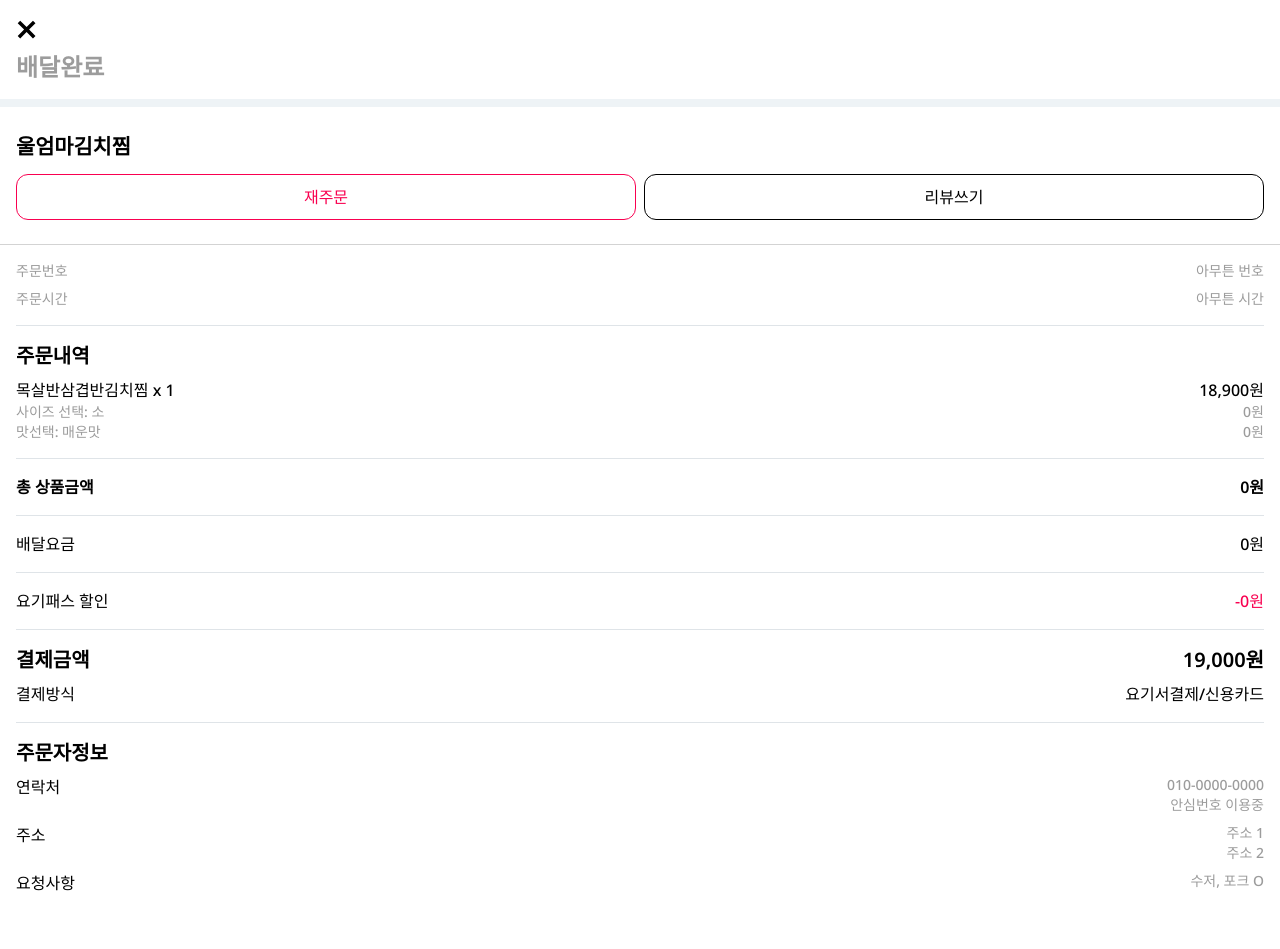
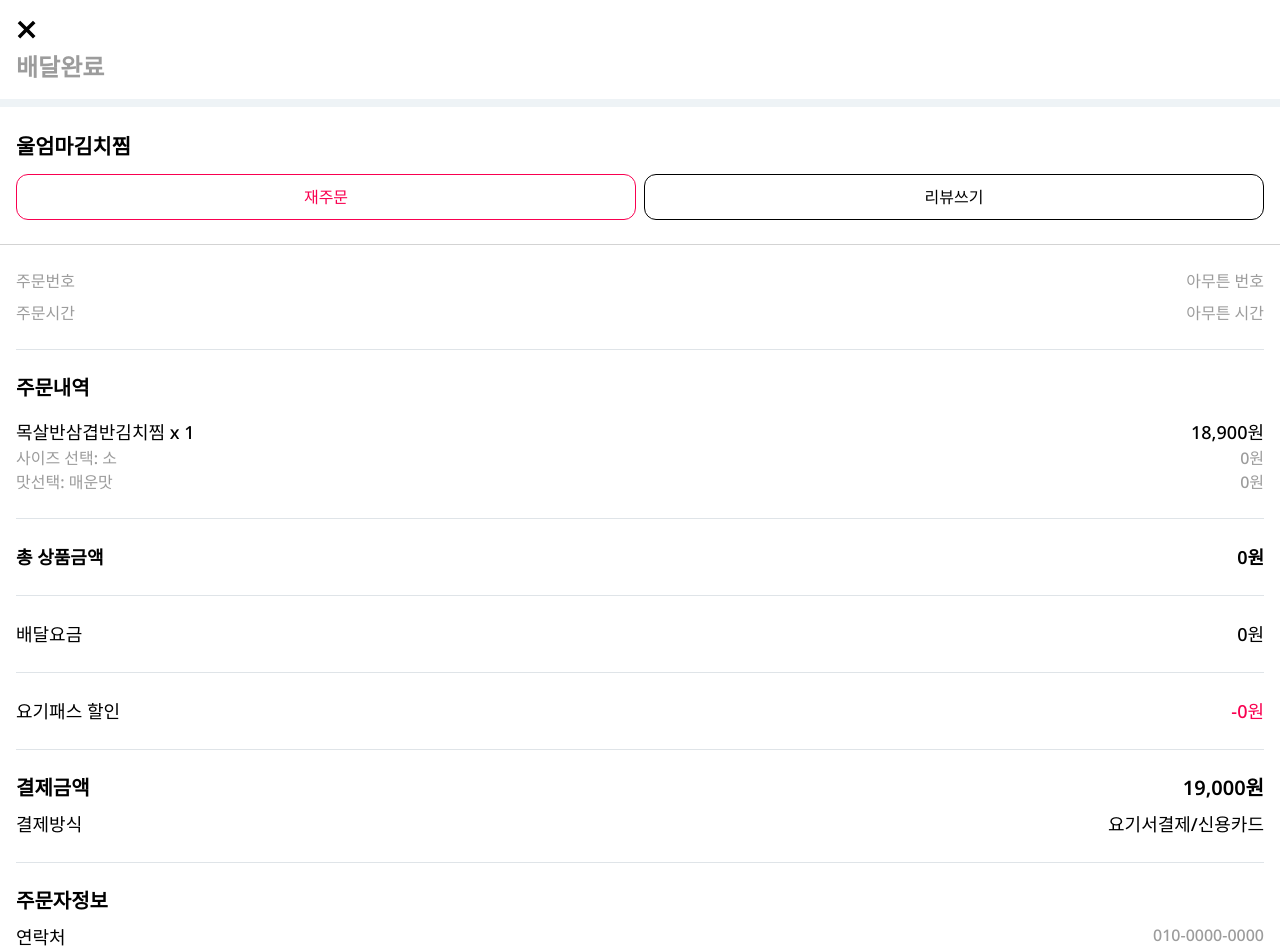
Before and after one commit to tlsrl6427/yogiyo-front, a Next.js app: page /order/detail in a window 1280 px wide. Shown: the top 949 px of the page. Built offline with nearby package versions, Linux system fonts and the light colour scheme.

Commit message:
[feat] 주문상세에서 orderId를 쿼리스트링으로 받는 상태

```diff
--- a/app/order/detail/page.tsx
+++ b/app/order/detail/page.tsx
@@ -1,20 +1,24 @@
 'use client';
-import PrevPageX from '@/components/common/PrevPageX';
+
 import { getOrderDetail } from '@/services/orderAPI';
 import React, { useEffect, useState } from 'react';
 import { useSearchParams, useRouter } from 'next/navigation';
 import { useRecoilValue } from 'recoil';
 import { userInfoAtom } from '@/recoil/state';
 
+import Receipt from '@/components/order/detail/receipt';
+import ShopInfo from '@/components/order/detail/shopInfo';
+import DeliState from '@/components/order/detail/deliState';
+
 const OrderDetail = () => {
   //const orderStateMap = ['주문확인','조리중','배달중','배달완료'];
   //const order = '' // api 결과로 가져온 데이터
   const user = useRecoilValue(userInfoAtom);
-  //const token = user.accessToken;
-  //const token = 'Bearer eyJhbGciOiJIUzI1NiJ9.eyJzdWIiOiJtaW50b2xiQG5hdmVyLmNvbSIsInByb3ZpZGVyVHlwZSI6Ik5BVkVSIiwidXNlclR5cGUiOiJNZW1iZXIiLCJleHAiOjE3MDIzNjY5MjZ9.vgShPvQHmksxsdu-asCCCO8rEARbb6HBwg0rSoIpBPE'
-
   const queryString = useSearchParams();
   const id = queryString.get('id');
+
+  const [itemList, setItemList] = useState([])
+  const [orderInfo, setOrderInfo] = useState([]);
 
   if (!id) {
     const router = useRouter();
@@ -24,101 +28,20 @@ const OrderDetail = () => {
   useEffect(() => {
     console.log(`orderId: ${id}`);
     if(id){
-      getOrderDetail(id);
+      handleGetOrderDetail(id);
     }
   },[]);
 
+  const handleGetOrderDetail = async (id: string) => {
+    const res = getOrderDetail(id);
+
+  }
+
   return (
     <div className='w-screen min-h-screen bg-grey7'>
-      <div className='p-4 mb-2 bg-white'>
-        <PrevPageX size="1.7em"/>
-        <div className="pt-2 text-grey4 font-semibold text-2xl">배달완료</div>
-      </div>
-      <div className='px-4 py-6 bg-white min-h-10 border-b border-grey2'>
-        <div className='pb-3 font-semibold text-[1.3rem]'>울엄마김치찜</div>
-        <div className='flex'>
-          <div className='flex-1 p-2 mr-1 leading-7 text-center rounded-xl border border-pink1 text-pink1'>재주문</div>
-          <div className='flex-1 p-2 ml-1 leading-7 text-center rounded-xl border border-black'>리뷰쓰기</div>
-        </div>
-      </div>
-      <div className='px-4 bg-white min-h-10'>
-        <div className='py-4 border-b border-grey8 text-sm text-grey4'>
-          <div className='flex'>
-            <div className='w-[8rem]'>주문번호</div>
-            <div className='flex-1 text-right'>아무튼 번호</div>
-          </div>
-          <div className='flex mt-2'>
-            <div className='w-[8rem]'>주문시간</div>
-            <div className='flex-1 text-right'>아무튼 시간</div>
-          </div>
-        </div>
-        <div className='py-4 border-b border-grey8'>
-          <div className='pb-2 text-xl font-semibold'>주문내역</div>
-          <div className='flex'>
-            <div className='flex-1'>목살반삼겹반김치찜 x 1</div>
-            <div className='w-[8rem] text-right'>18,900원</div>
-          </div>
-          <div className='text-sm text-grey4'>
-            <div className='flex'>
-              <div className='flex-1'>사이즈 선택: 소</div>
-              <div className='w-[8rem] text-right'>0원</div>
-            </div>
-            <div className='flex'>
-              <div className='flex-1'>맛선택: 매운맛</div>
-              <div className='w-[8rem] text-right'>0원</div>
-            </div>
-          </div>
-        </div>
-        <div className='py-4 border-b border-grey8'>
-          <div className='flex'>
-            <div className='w-[8rem] font-semibold'>총 상품금액</div>
-            <div className='flex-1 font-semibold text-right'>0원</div>
-          </div>
-        </div>
-        <div className='py-4 border-b border-grey8'>
-          <div className='flex'>
-            <div className='w-[8rem]'>배달요금</div>
-            <div className='flex-1 text-right'>0원</div>
-          </div>
-        </div>
-        <div className='py-4 border-b border-grey8'>
-          <div className='flex'>
-            <div className='w-[8rem]'>요기패스 할인</div>
-            <div className='flex-1 text-right text-pink1'>-0원</div>
-          </div>
-        </div>
-        <div className='py-4 border-b border-grey8'>
-          <div className='flex pb-2 text-xl font-semibold'>
-            <div className='w-[8rem]'>결제금액</div>
-            <div className='flex-1 text-right'>19,000원</div>
-          </div>
-          <div className='flex'>
-            <div className='w-[8rem]'>결제방식</div>
-            <div className='flex-1 text-right'>요기서결제/신용카드</div>
-          </div>
-        </div>
-        <div className='py-4'>
-          <div className='flex pb-2 text-xl font-semibold'>주문자정보</div>
-          <div className='flex min-h-[3rem]'>
-            <div className='w-[8rem]'>연락처</div>
-            <div className='flex-1 text-right text-sm text-grey4'>
-              <p>010-0000-0000</p>
-              <p>안심번호 이용중</p>
-            </div>
-          </div>
-          <div className='flex min-h-[3em]'>
-            <div className='w-[8rem]'>주소</div>
-            <div className='flex-1 text-right text-sm text-grey4'>
-              <p>주소 1</p>
-              <p>주소 2</p>
-            </div>
-          </div>
-          <div className='flex min-h-[3rem]'>
-            <div className='w-[8rem]'>요청사항</div>
-            <div className='flex-1 text-right text-sm text-grey4'>수저, 포크 O</div>
-          </div>
-        </div>
-      </div>
+      <DeliState />
+      <ShopInfo />
+      <Receipt />
     </div>
   );
 };
--- /dev/null
+++ b/components/order/detail/deliState.tsx
@@ -0,0 +1,12 @@
+import PrevPageX from '@/components/common/PrevPageX';
+
+const DeliState = () => {
+  return(
+    <div className='p-4 mb-2 bg-white'>
+      <PrevPageX size="1.7em"/>
+      <div className="pt-2 text-grey4 font-semibold text-2xl">배달완료</div>
+    </div>
+  )
+}
+
+export default DeliState;
--- /dev/null
+++ b/components/order/detail/receipt.tsx
@@ -0,0 +1,84 @@
+const Receipt = () => {
+  return(
+    <div className='px-4 bg-white min-h-10'>
+        <div className='py-6 border-b border-grey8 text-grey4'>
+          <div className='flex'>
+            <div className='w-[8rem]'>주문번호</div>
+            <div className='flex-1 text-right'>아무튼 번호</div>
+          </div>
+          <div className='flex mt-2'>
+            <div className='w-[8rem]'>주문시간</div>
+            <div className='flex-1 text-right'>아무튼 시간</div>
+          </div>
+        </div>
+        <div className='py-6 border-b border-grey8'>
+          <div className='pb-4 text-xl font-semibold'>주문내역</div>
+          <div className='flex text-lg'>
+            <div className='flex-1'>목살반삼겹반김치찜 x 1</div>
+            <div className='w-[8rem] text-right'>18,900원</div>
+          </div>
+          <div className='text-grey4'>
+            <div className='flex'>
+              <div className='flex-1'>사이즈 선택: 소</div>
+              <div className='w-[8rem] text-right'>0원</div>
+            </div>
+            <div className='flex'>
+              <div className='flex-1'>맛선택: 매운맛</div>
+              <div className='w-[8rem] text-right'>0원</div>
+            </div>
+          </div>
+        </div>
+        <div className='py-6 border-b border-grey8'>
+          <div className='flex text-lg'>
+            <div className='w-[8rem] font-semibold'>총 상품금액</div>
+            <div className='flex-1 font-semibold text-right'>0원</div>
+          </div>
+        </div>
+        <div className='py-6 border-b border-grey8'>
+          <div className='flex text-lg'>
+            <div className='w-[8rem]'>배달요금</div>
+            <div className='flex-1 text-right'>0원</div>
+          </div>
+        </div>
+        <div className='py-6 border-b border-grey8'>
+          <div className='flex text-lg'>
+            <div className='w-[8rem]'>요기패스 할인</div>
+            <div className='flex-1 text-right text-pink1'>-0원</div>
+          </div>
+        </div>
+        <div className='py-6 border-b border-grey8'>
+          <div className='flex pb-2 text-xl font-semibold'>
+            <div className='w-[8rem]'>결제금액</div>
+            <div className='flex-1 text-right'>19,000원</div>
+          </div>
+          <div className='flex text-lg'>
+            <div className='w-[8rem]'>결제방식</div>
+            <div className='flex-1 text-right'>요기서결제/신용카드</div>
+          </div>
+        </div>
+        <div className='py-6'>
+          <div className='flex pb-2 text-xl font-semibold'>주문자정보</div>
+          <div className='flex min-h-[3rem]'>
+            <div className='w-[8rem] text-lg'>연락처</div>
+            <div className='flex-1 text-right text-grey4'>
+              <p>010-0000-0000</p>
+              <p>안심번호 이용중</p>
+            </div>
+          </div>
+          <div className='flex min-h-[3em]'>
+            <div className='w-[8rem] text-lg'>주소</div>
+            <div className='flex-1 text-right text-grey4'>
+              <p>주소 1</p>
+              <p>주소 2</p>
+            </div>
+          </div>
+          <div className='flex min-h-[3rem]'>
+            <div className='w-[8rem] text-lg'>요청사항</div>
+            <div className='flex-1 text-right text-grey4'>수저, 포크 O</div>
+          </div>
+        </div>
+      </div>
+  )
+}
+
+export default Receipt;
--- /dev/null
+++ b/components/order/detail/shopInfo.tsx
@@ -0,0 +1,13 @@
+const ShopInfo = () => {
+  return(
+    <div className='px-4 py-6 bg-white min-h-10 border-b border-grey2'>
+    <div className='pb-3 font-semibold text-[1.3rem]'>울엄마김치찜</div>
+    <div className='flex'>
+      <div className='flex-1 p-2 mr-1 leading-7 text-center rounded-xl border border-pink1 text-pink1'>재주문</div>
+      <div className='flex-1 p-2 ml-1 leading-7 text-center rounded-xl border border-black'>리뷰쓰기</div>
+    </div>
+  </div>
+  )
+}
+
+export default ShopInfo;
--- a/services/orderAPI.ts
+++ b/services/orderAPI.ts
@@ -2,7 +2,6 @@ import { baseAxiosInstance } from './apiConfig';
 
 export const getOrderDetail = async (id: string) => {
   const res = await baseAxiosInstance.get(`member/order/details?orderId=${id}`);
-  console.log(res);
   return res.data;
 };
 
```
